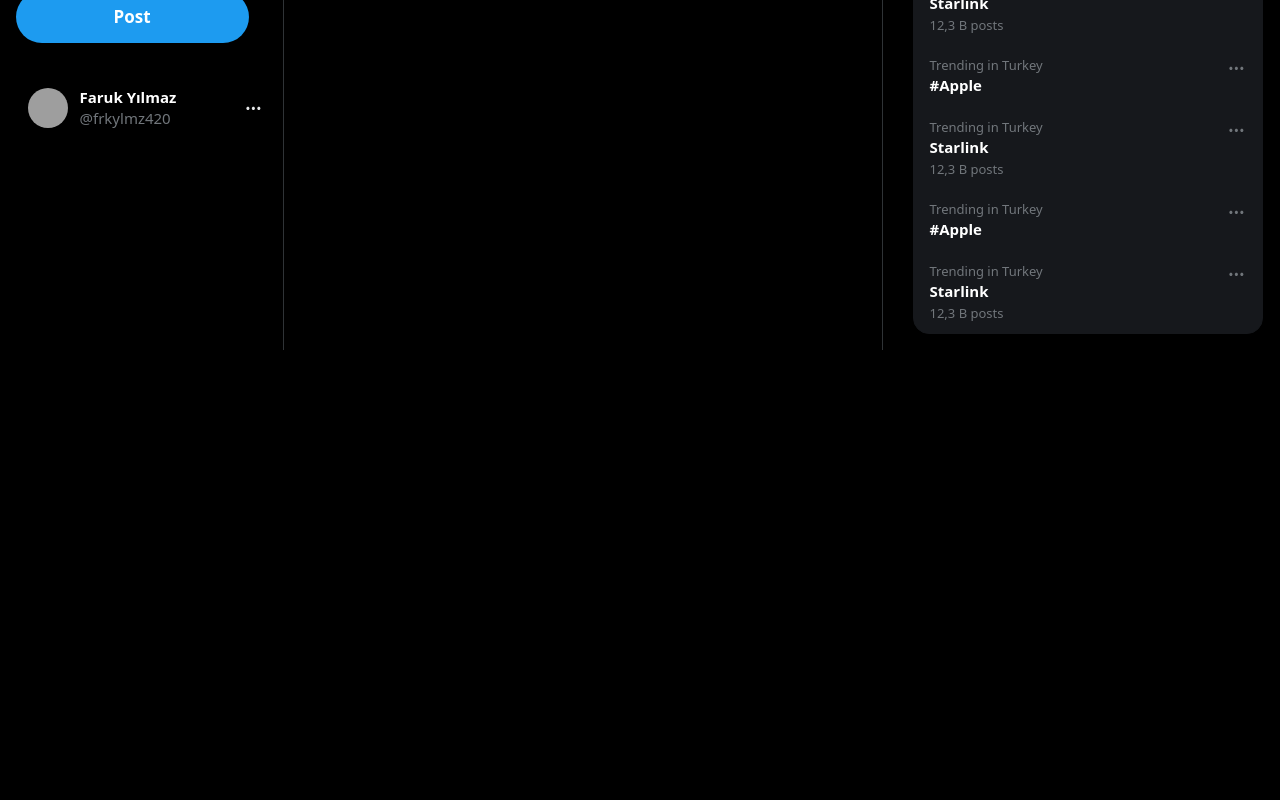
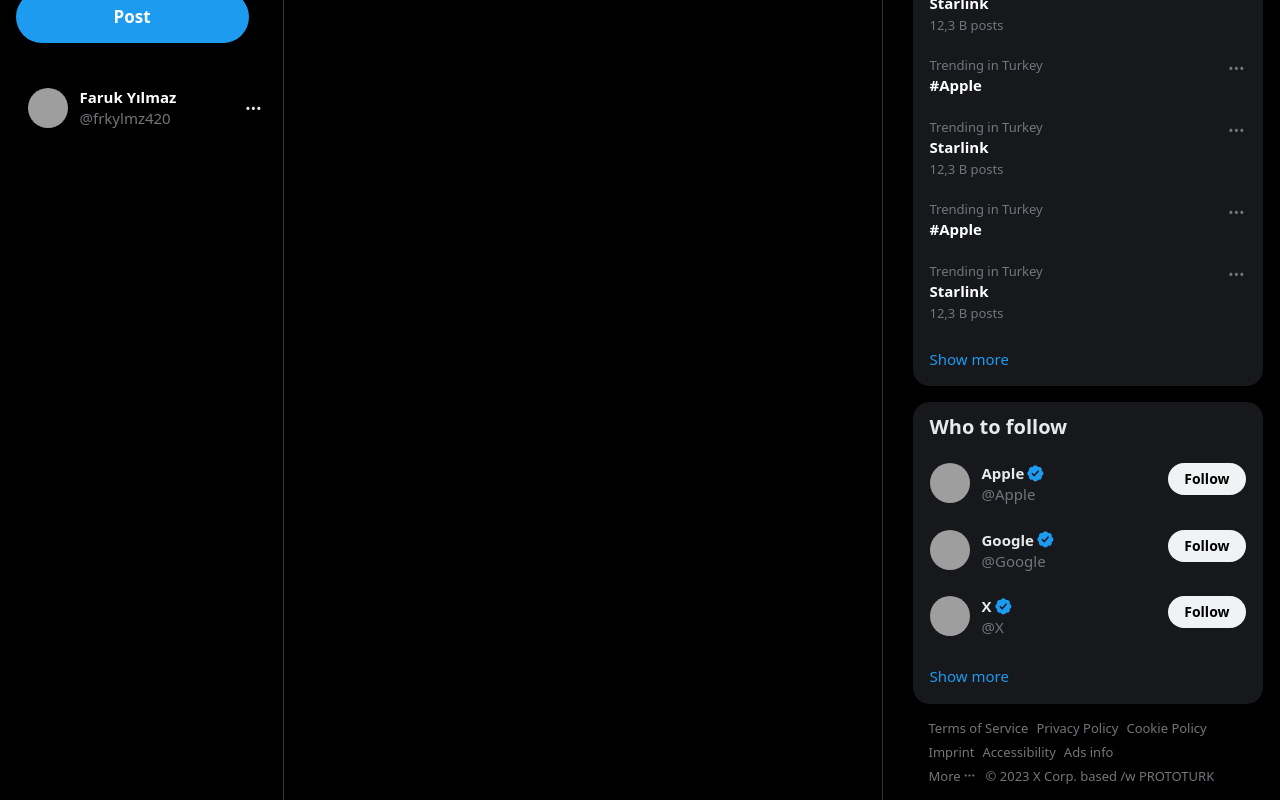
Before and after one commit to frkylmz/twitter-x-clone-react, a React app: page / in a window 1280 px wide. Shown: the part 663-1463 px from the top of the page. Before the commit the page ends 1013 px from the top, so only its background shows below. Built offline with nearby package versions, Linux system fonts and the light colour scheme; grey boxes are pictures that could not be loaded; the HTML template or start-up script is replaced by a standard one.

Commit message:
5.ders videoları 1.kısım

```diff
--- a/src/components/button/index.jsx
+++ b/src/components/button/index.jsx
@@ -2,15 +2,18 @@
 import classNames from "classnames";
 import PropTypes from "prop-types";
 
-export default function Button({ size, children }) {
+export default function Button({ size, variant, children }) {
   return createElement(
     "button",
     {
       className: classNames(
-        "bg-[#1d9bf0] rounded-full flex items-center text-white justify-center font-bold hover:bg-[#1a8cd8] transition-colors",
+        "rounded-full flex items-center justify-center font-bold  transition-colors",
         {
+          "px-4 h-8 text-sm": size == "small",
           "px-4 h-9": size == "normal",
           "px-4 text-[17px] h-[52px] w-full": size == "large",
+          "bg-[#1d9bf0] hover:bg-[#1a8cd8] text-white": variant == "primary",
+          "bg-[#eff3f4] hover:bg-[#d7dbdc] text-black": variant == "white",
         }
       ),
     },
@@ -19,9 +22,11 @@
 }
 
 Button.propTypes = {
-  size: PropTypes.oneOf(["normal", "large"]),
+  size: PropTypes.oneOf(["small", "normal", "large"]),
+  variant: PropTypes.oneOf(["primary", "white"]),
 };
 
 Button.defaultProps = {
   size: "normal",
+  variant: "primary",
 };
--- /dev/null
+++ b/src/components/sidebar-section/index.jsx
@@ -0,0 +1,30 @@
+import { Link } from "react-router-dom";
+import PropTypes from "prop-types";
+
+export default function SidebarSection({ title, children, more }) {
+  return (
+    <section className="bg-[#16181c] overflow-hidden mb-4 rounded-2xl border border-[#16181c]">
+      <h5 className="py-3 px-4 text-xl font-extrabold leading-6 flex items-center text-[#e7e9ea]">
+        {title}
+      </h5>
+      <div className="grid">{children}</div>
+      {more && (
+        <Link
+          to={more}
+          className="h-[52px] flex items-center px-4 text-[15px] text-[#1d9bf0] transition-colors hover:bg-white/[0.03]">
+          Show more
+        </Link>
+      )}
+    </section>
+  );
+}
+
+SidebarSection.propTypes = {
+  title: PropTypes.string.isRequired,
+  children: PropTypes.node.isRequired,
+  more: PropTypes.oneOfType([PropTypes.bool, PropTypes.string]),
+};
+
+SidebarSection.defaultProps = {
+  more: false,
+};
--- /dev/null
+++ b/src/layouts/main/rightbar/footer/index.jsx
@@ -0,0 +1,82 @@
+import { Link } from "react-router-dom";
+import { Popover } from "@headlessui/react";
+
+export default function Footer() {
+  return (
+    <footer className="mb-4 px-4 flex flex-wrap gap-2">
+      <Link
+        to="/"
+        className="text-[#71767b] leading-4 text-[13px] hover:underline">
+        Terms of Service
+      </Link>
+      <Link
+        to="/"
+        className="text-[#71767b] leading-4 text-[13px] hover:underline">
+        Privacy Policy
+      </Link>
+      <Link
+        to="/"
+        className="text-[#71767b] leading-4 text-[13px] hover:underline">
+        Cookie Policy
+      </Link>
+      <Link
+        to="/"
+        className="text-[#71767b] leading-4 text-[13px] hover:underline">
+        Imprint
+      </Link>
+      <Link
+        to="/"
+        className="text-[#71767b] leading-4 text-[13px] hover:underline">
+        Accessibility
+      </Link>
+      <Link
+        to="/"
+        className="text-[#71767b] leading-4 text-[13px] hover:underline">
+        Ads info
+      </Link>
+      <div className="w-full flex gap-2">
+        <Popover className="relative leading-4 inline-flex">
+          <Popover.Button className="text-[#71767b] outline-none leading-4 text-[13px] hover:underline inline-flex items-center">
+            More
+            <svg viewBox="0 0 24 24" className="h-[1em] px-0.5">
+              <path
+                fill="currentColor"
+                d="M3 12c0-1.1.9-2 2-2s2 .9 2 2-.9 2-2 2-2-.9-2-2zm9 2c1.1 0 2-.9 2-2s-.9-2-2-2-2 .9-2 2 .9 2 2 2zm7 0c1.1 0 2-.9 2-2s-.9-2-2-2-2 .9-2 2 .9 2 2 2z"
+              />
+            </svg>
+          </Popover.Button>
+          <Popover.Panel className="w-[176px] max-w-[384px] bg-black shadow-box rounded-xl absolute bottom-0 right-0 grid overflow-hidden">
+            <Link
+              to="/"
+              className="py-4 px-4 text-white text-[15px] leading-5 font-bold hover:bg-[#16181c] transition-colors">
+              About
+            </Link>
+            <Link
+              to="/"
+              className="py-4 px-4 text-white text-[15px] leading-5 font-bold hover:bg-[#16181c] transition-colors">
+              Download the X app
+            </Link>
+            <Link
+              to="/"
+              className="py-4 px-4 text-white text-[15px] leading-5 font-bold hover:bg-[#16181c] transition-colors">
+              Status
+            </Link>
+            <Link
+              to="/"
+              className="py-4 px-4 text-white text-[15px] leading-5 font-bold hover:bg-[#16181c] transition-colors">
+              X for Business
+            </Link>
+            <Link
+              to="/"
+              className="py-4 px-4 text-white text-[15px] leading-5 font-bold hover:bg-[#16181c] transition-colors">
+              Developers
+            </Link>
+          </Popover.Panel>
+        </Popover>
+        <p className="text-[#71767b] leading-4 text-[13px]">
+          &copy; 2023 X Corp. based /w PROTOTURK
+        </p>
+      </div>
+    </footer>
+  );
+}
--- a/src/layouts/main/rightbar/index.jsx
+++ b/src/layouts/main/rightbar/index.jsx
@@ -1,6 +1,8 @@
 import Search from "~/layouts/main/rightbar/search";
 import Premium from "~/layouts/main/rightbar/premium";
 import Topics from "~/layouts/main/rightbar/topics";
+import WhoFollow from "~/layouts/main/rightbar/who-follow";
+import Footer from "~/layouts/main/rightbar/footer";
 
 export default function RightBar() {
   return (
@@ -8,6 +10,8 @@
       <Search />
       <Premium />
       <Topics />
+      <WhoFollow />
+      <Footer />
     </aside>
   );
 }
--- a/src/layouts/main/rightbar/topics/index.jsx
+++ b/src/layouts/main/rightbar/topics/index.jsx
@@ -1,17 +1,13 @@
 import { topics } from "~/utils/consts";
 import Topic from "~/layouts/main/rightbar/topics/topic";
+import SidebarSection from "~/components/sidebar-section";
 
 export default function Topics() {
   return (
-    <section className="bg-[#16181c] mb-4 rounded-2xl border border-[#16181c]">
-      <h5 className="py-3 px-4 text-xl font-extrabold leading-6 flex items-center text-[#e7e9ea]">
-        Trends for you
-      </h5>
-      <div className="grid">
-        {topics.map((topic, index) => (
-          <Topic item={topic} key={index} />
-        ))}
-      </div>
-    </section>
+    <SidebarSection title="Trends for you" more="/trends">
+      {topics.map((topic, index) => (
+        <Topic item={topic} key={index} />
+      ))}
+    </SidebarSection>
   );
 }
--- /dev/null
+++ b/src/layouts/main/rightbar/who-follow/index.jsx
@@ -0,0 +1,47 @@
+import SidebarSection from "~/components/sidebar-section";
+import { useAccount } from "~/store/auth/hooks";
+import { whoFollowUsers } from "~/mock";
+import Button from "~/components/button";
+
+export default function WhoFollow() {
+  const account = useAccount();
+
+  return (
+    <SidebarSection
+      title="Who to follow"
+      more={"/connect_people?user_id=${account.id}"}>
+      {whoFollowUsers.map((user, index) => (
+        <button className="py-3 px-4 flex gap-3 transition-colors hover:bg-white/[0.03]">
+          <img
+            src={user.avatar}
+            className="w-10 h-10 rounded-full object-cover"
+            alt=""
+          />
+          <div className="flex-1 flex flex-col text-left">
+            <div className="text-[15px] text-[#e7e9ea] font-bold leading-5 flex items-center">
+              {user.fullName}
+              {user?.verified && (
+                <svg
+                  viewBox="0 0 22 22"
+                  width={18.75}
+                  height={18.75}
+                  className="text-[#1d9bf0] ml-0.5">
+                  <path
+                    fill="currentColor"
+                    d="M20.396 11c-.018-.646-.215-1.275-.57-1.816-.354-.54-.852-.972-1.438-1.246.223-.607.27-1.264.14-1.897-.131-.634-.437-1.218-.882-1.687-.47-.445-1.053-.75-1.687-.882-.633-.13-1.29-.083-1.897.14-.273-.587-.704-1.086-1.245-1.44S11.647 1.62 11 1.604c-.646.017-1.273.213-1.813.568s-.969.854-1.24 1.44c-.608-.223-1.267-.272-1.902-.14-.635.13-1.22.436-1.69.882-.445.47-.749 1.055-.878 1.688-.13.633-.08 1.29.144 1.896-.587.274-1.087.705-1.443 1.245-.356.54-.555 1.17-.574 1.817.02.647.218 1.276.574 1.817.356.54.856.972 1.443 1.245-.224.606-.274 1.263-.144 1.896.13.634.433 1.218.877 1.688.47.443 1.054.747 1.687.878.633.132 1.29.084 1.897-.136.274.586.705 1.084 1.246 1.439.54.354 1.17.551 1.816.569.647-.016 1.276-.213 1.817-.567s.972-.854 1.245-1.44c.604.239 1.266.296 1.903.164.636-.132 1.22-.447 1.68-.907.46-.46.776-1.044.908-1.681s.075-1.299-.165-1.903c.586-.274 1.084-.705 1.439-1.246.354-.54.551-1.17.569-1.816zM9.662 14.85l-3.429-3.428 1.293-1.302 2.072 2.072 4.4-4.794 1.347 1.246z"
+                  />
+                </svg>
+              )}
+            </div>
+            <div className="text-[15px] text-[#71767b]">@{user.userName}</div>
+          </div>
+          <div>
+            <Button variant="white" size="small">
+              Follow
+            </Button>
+          </div>
+        </button>
+      ))}
+    </SidebarSection>
+  );
+}
--- a/src/layouts/main/sidebar/menu/new/index.jsx
+++ b/src/layouts/main/sidebar/menu/new/index.jsx
@@ -3,7 +3,9 @@
 export default function New() {
   return (
     <div className="py-4 w-[90%]">
-      <Button size="large">Post</Button>
+      <Button variant="primary" size="large">
+        Post
+      </Button>
     </div>
   );
 }
--- /dev/null
+++ b/src/mock/index.jsx
@@ -0,0 +1,26 @@
+export const whoFollowUsers = [
+  {
+    id: 3,
+    userName: "Apple",
+    fullName: "Apple",
+    avatar:
+      "https://pbs.twimg.com/profile_images/1717013664954499072/2dcJ0Unw_normal.png",
+    verified: true,
+  },
+  {
+    id: 4,
+    userName: "Google",
+    fullName: "Google",
+    avatar:
+      "https://pbs.twimg.com/profile_images/1605297940242669568/q8-vPggS_normal.jpg",
+    verified: true,
+  },
+  {
+    id: 5,
+    userName: "X",
+    fullName: "X",
+    avatar:
+      "https://pbs.twimg.com/profile_images/1683899100922511378/5lY42eHs_normal.jpg",
+    verified: true,
+  },
+];
```
